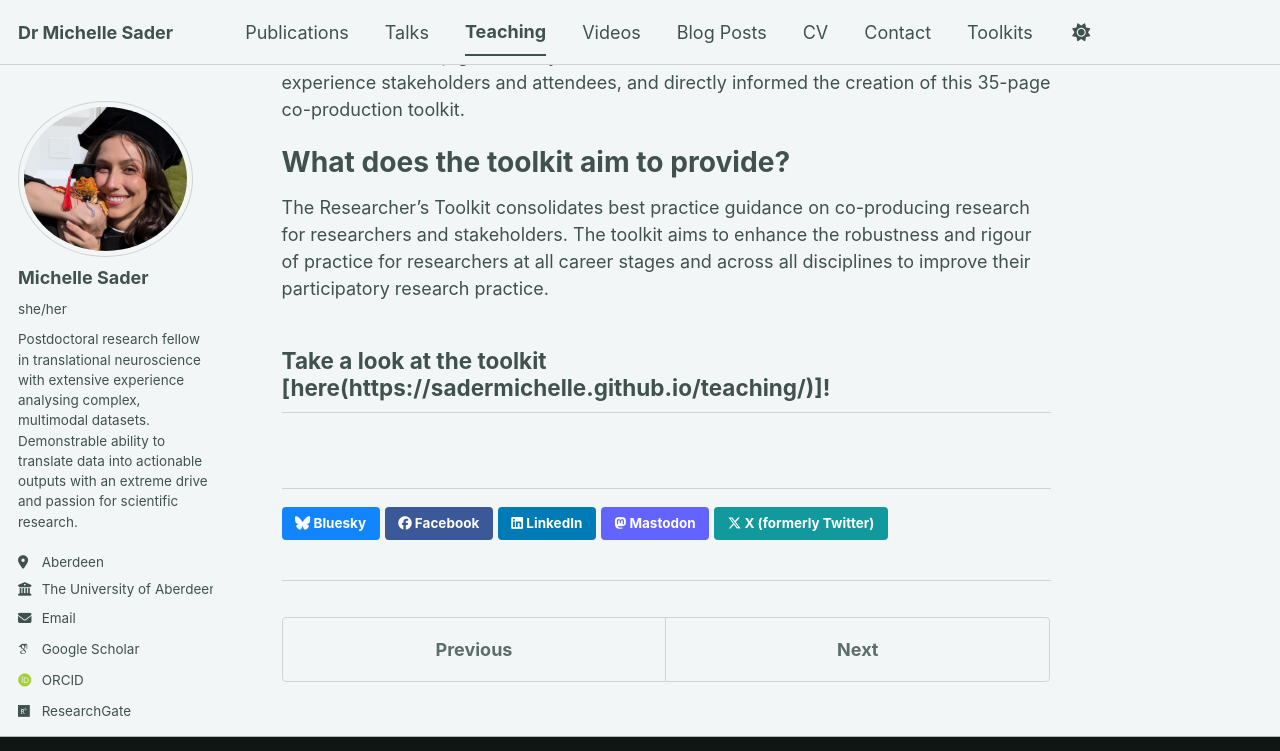
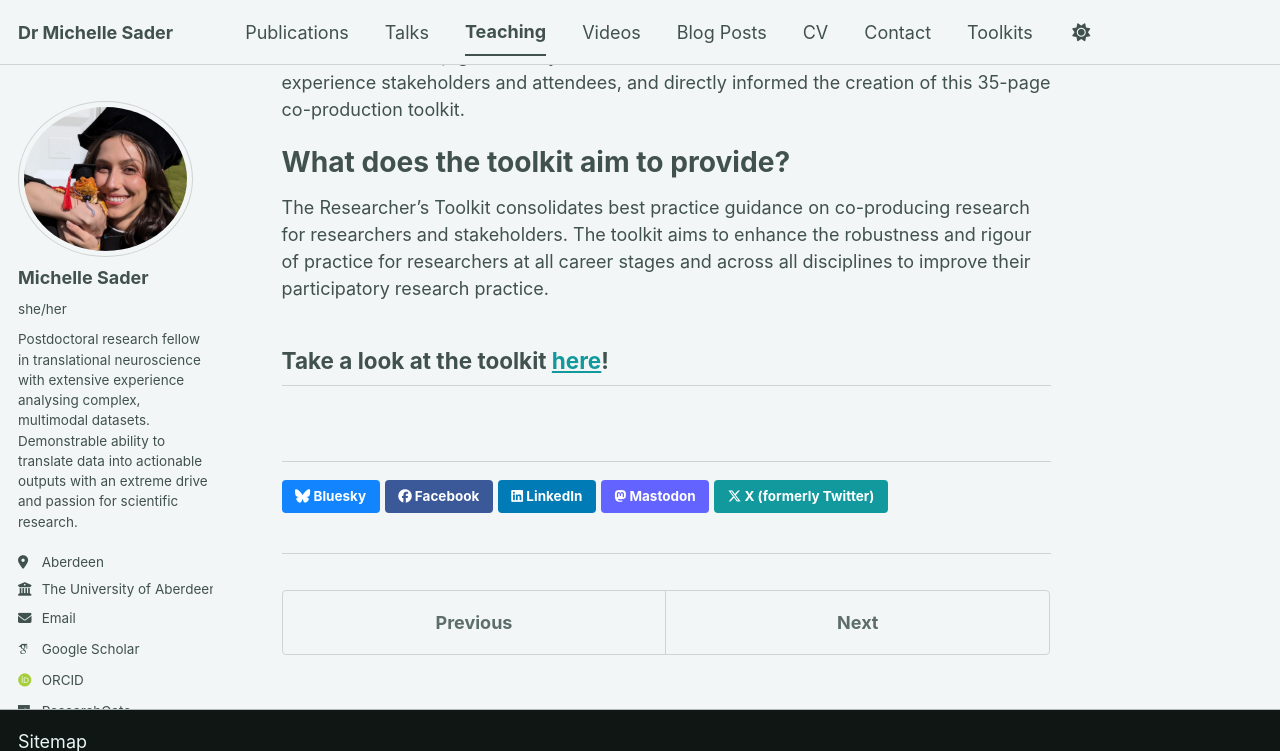
Before and after one commit to sadermichelle/sadermichelle.github.io, a Jekyll site: the page built from _teaching/2025-co-production-workshop.md, in a window 1280 px wide and 900 px high, scrolled down 541 px, cut to the strip 0-751 px from the top of the window. Built offline with Jekyll 4.4.1, drawn with Linux system fonts in a browser that asks for light colours; some web fonts are replaced; a script bundle is joined from its source files by our own code; library files that are not in the unit come from our copies.

Commit message:
Update 2025-co-production-workshop.md

```diff
--- a/_teaching/2025-co-production-workshop.md
+++ b/_teaching/2025-co-production-workshop.md
@@ -29,5 +29,5 @@ researchers and stakeholders. The toolkit aims to enhance the robustness and rig
 practice for researchers at all career stages and across all disciplines to improve their
 participatory research practice.
 
-Take a look at the toolkit [here(https://sadermichelle.github.io/teaching/)]!
+Take a look at the toolkit [here](https://sadermichelle.github.io/teaching/)!
 -----
```
